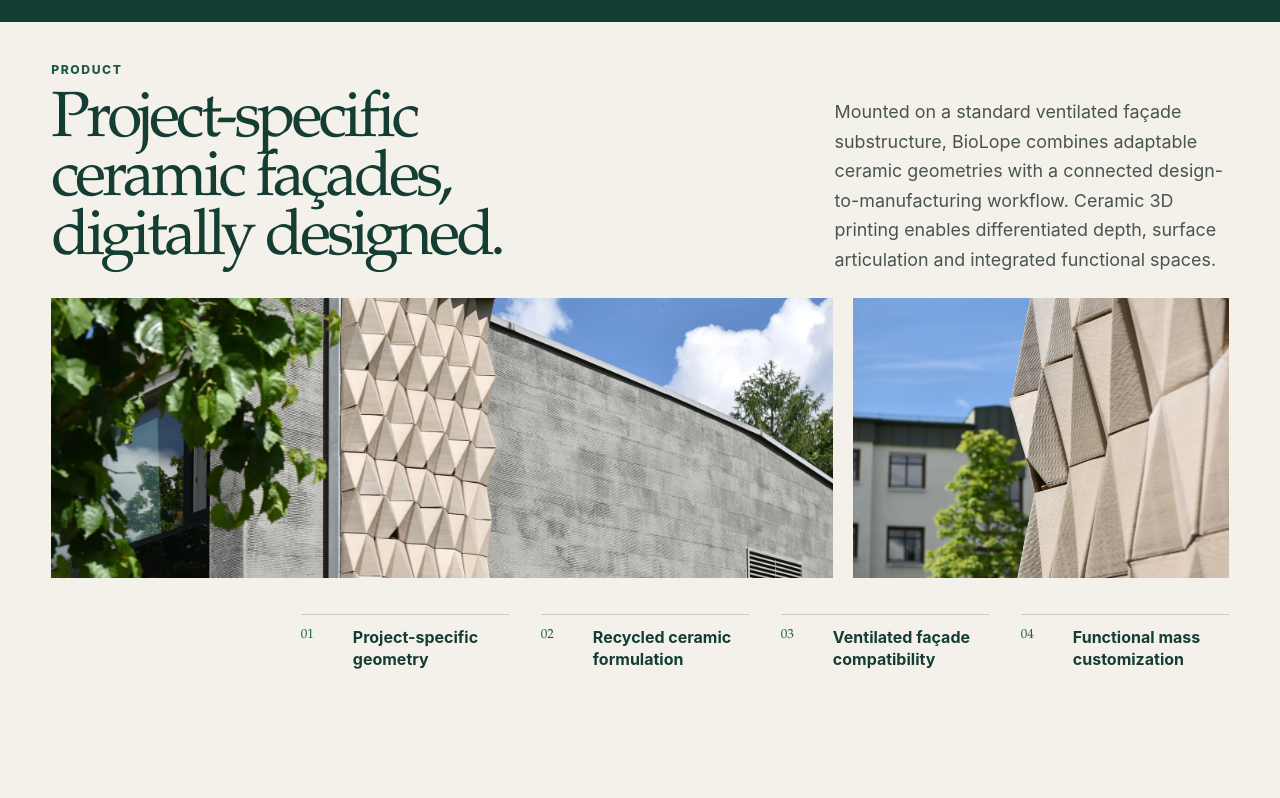
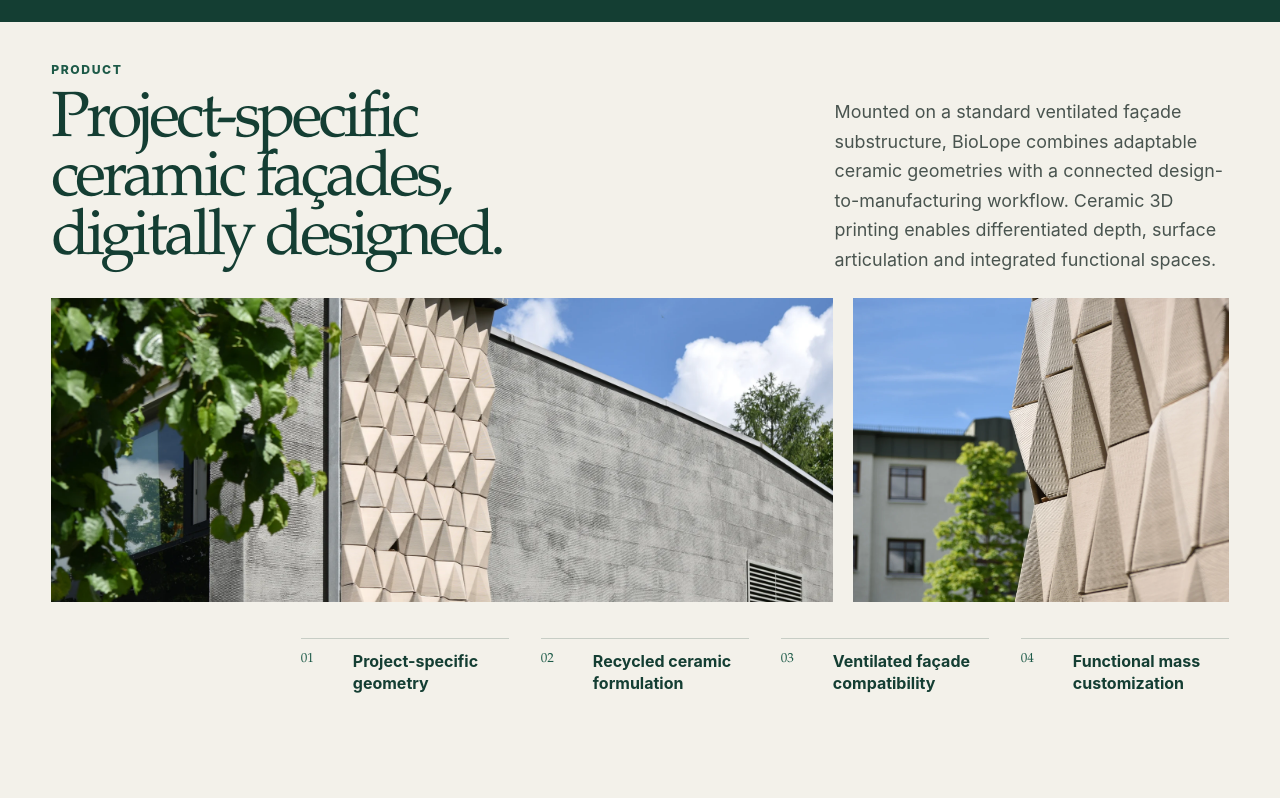
Before and after one commit to biolope/biolope.github.io, a React (Vite) app: page / in a window 1280 px wide. Shown: the part 778-1576 px from the top of the page. Built offline with nearby package versions, Linux system fonts and the light colour scheme.

Commit message:
Update Product.module.css

```diff
--- a/src/sections/Product/Product.module.css
+++ b/src/sections/Product/Product.module.css
@@ -80,12 +80,9 @@
     margin-top: clamp(1.5rem, 2.5vh, 2rem);
   }
 
-  .mainImage {
-    height: clamp(17rem, 35vh, 24rem);
-  }
-
+  .mainImage,
   .detailImage {
-    height: clamp(17rem, 35vh, 24rem);
+    height: clamp(17rem, 38vh, 24rem);
   }
 
   .features {
```
